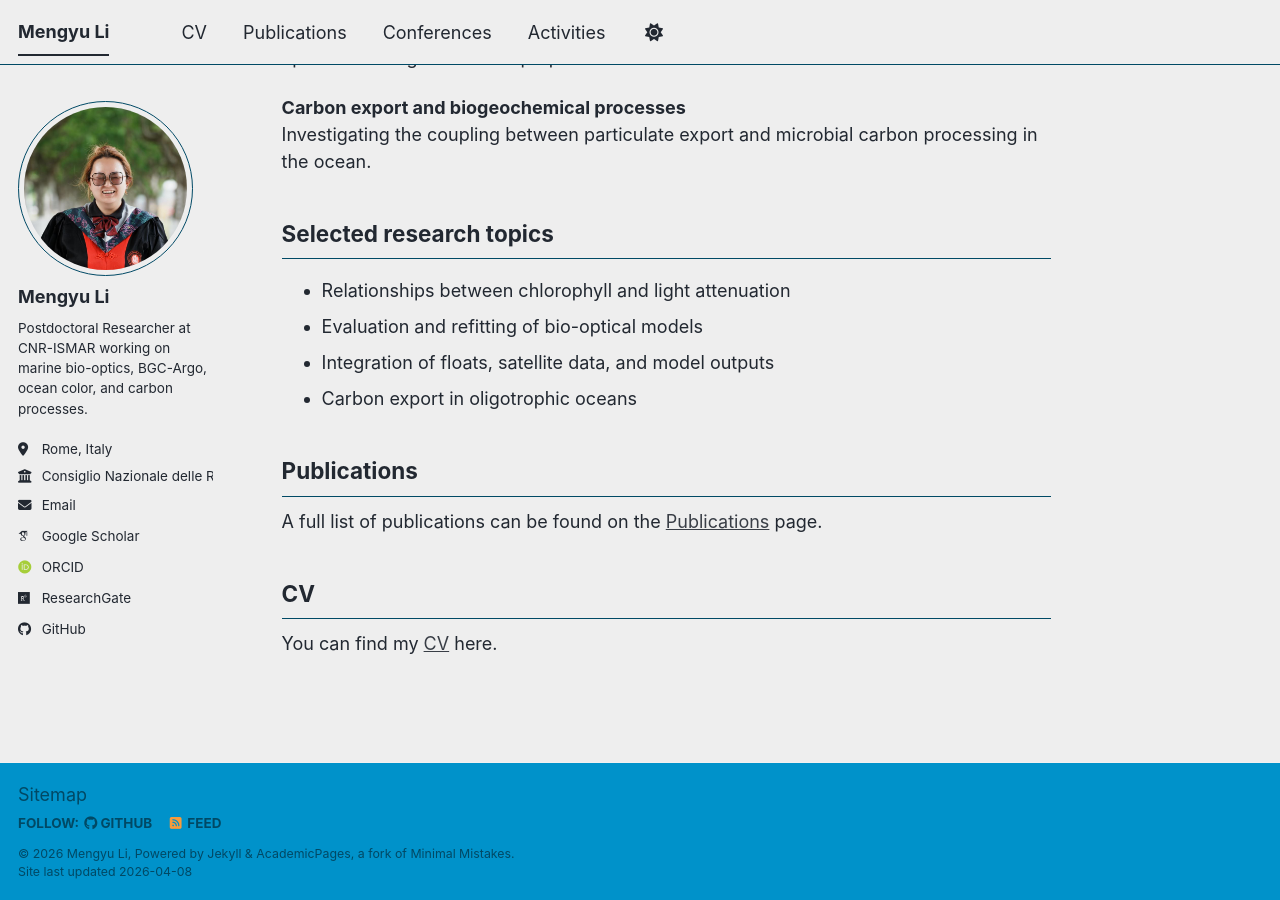
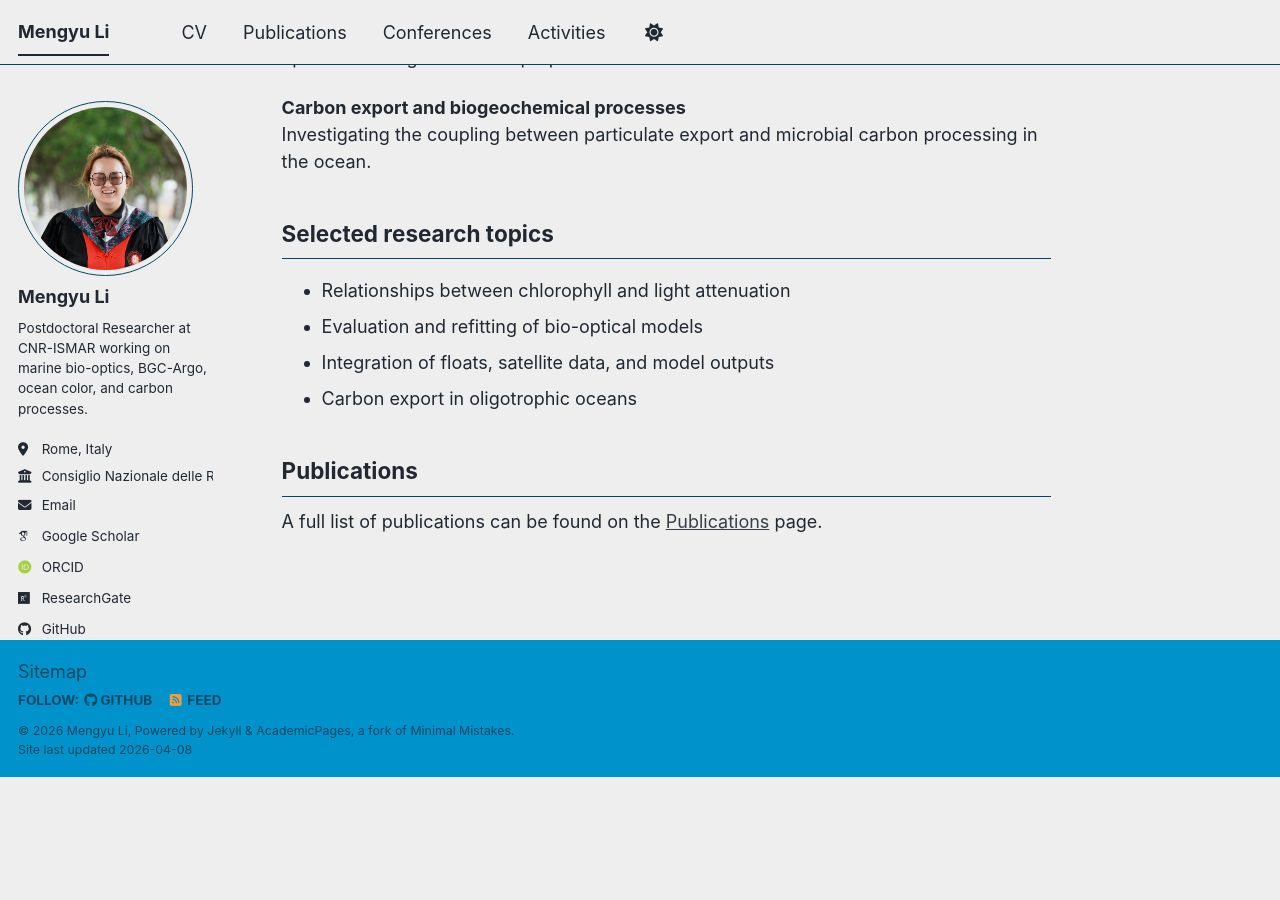
Before and after one commit to MengyuLi15/MengyuLi15.github.io, a Jekyll site: the page built from _pages/about.md, in a window 1280 px wide and 900 px high, scrolled down 897 px. Built offline with Jekyll 4.4.1, drawn with Linux system fonts in a browser that asks for light colours; some web fonts are replaced; a script bundle is joined from its source files by our own code; library files that are not in the unit come from our copies; after the commit the page ends 1674 px from its top, so only the background shows below that.

Commit message:
Update about.md

```diff
--- a/_pages/about.md
+++ b/_pages/about.md
@@ -39,8 +39,3 @@ Investigating the coupling between particulate export and microbial carbon proce
 ## Publications
 
 A full list of publications can be found on the [Publications](/publications/) page.
-
-
-## CV
-
-You can find my [CV](/cv/) here.
```
